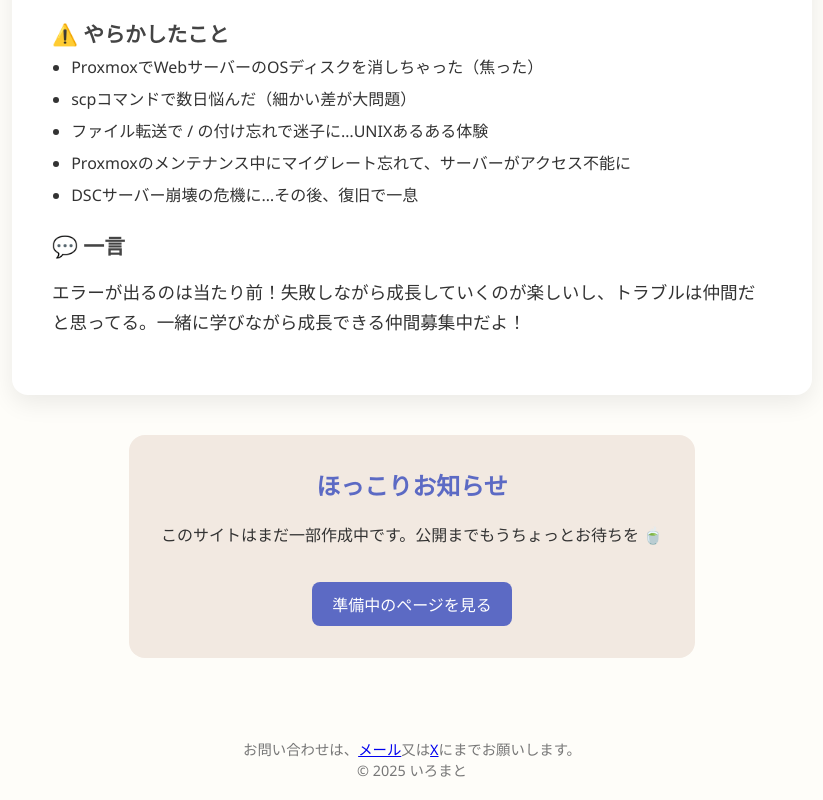
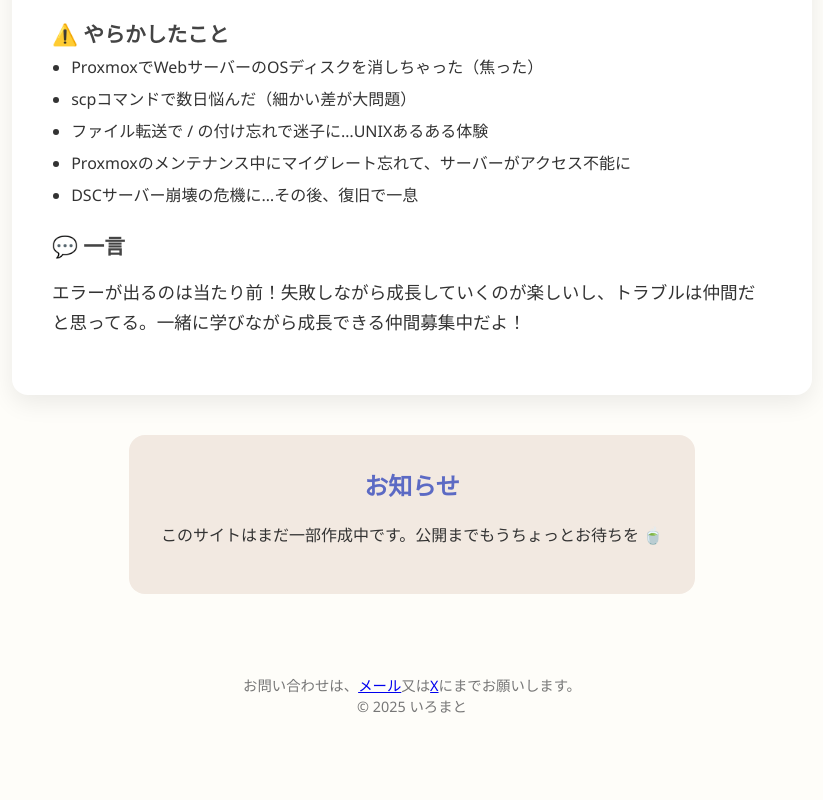
Before and after one commit to iromatoyt/kojin-site, a plain HTML site: page main.html in a window 1280 px wide. Shown: the part 461-1261 px from the top of the page, without its empty margins (228-1051 px from the left). After the commit the page ends 1197 px from the top, so only its background shows below. Drawn offline with Linux system fonts and the light colour scheme.

Commit message:
Update main.html

```diff
--- a/main.html
+++ b/main.html
@@ -178,9 +178,8 @@
     </section>
 
     <div class="card">
-      <h2>ほっこりお知らせ</h2>
-      <p>このサイトはまだ一部作成中です。公開までもうちょっとお待ちを 🍵</p>
-      <a class="btn" href="under-construction.html">準備中のページを見る</a>
+      <h2>お知らせ</h2>
+      <p>このサイトはまだ一部作成中です。公開までもうちょっとお待ちを 🍵</p
     </div>
   </main>
 
```
